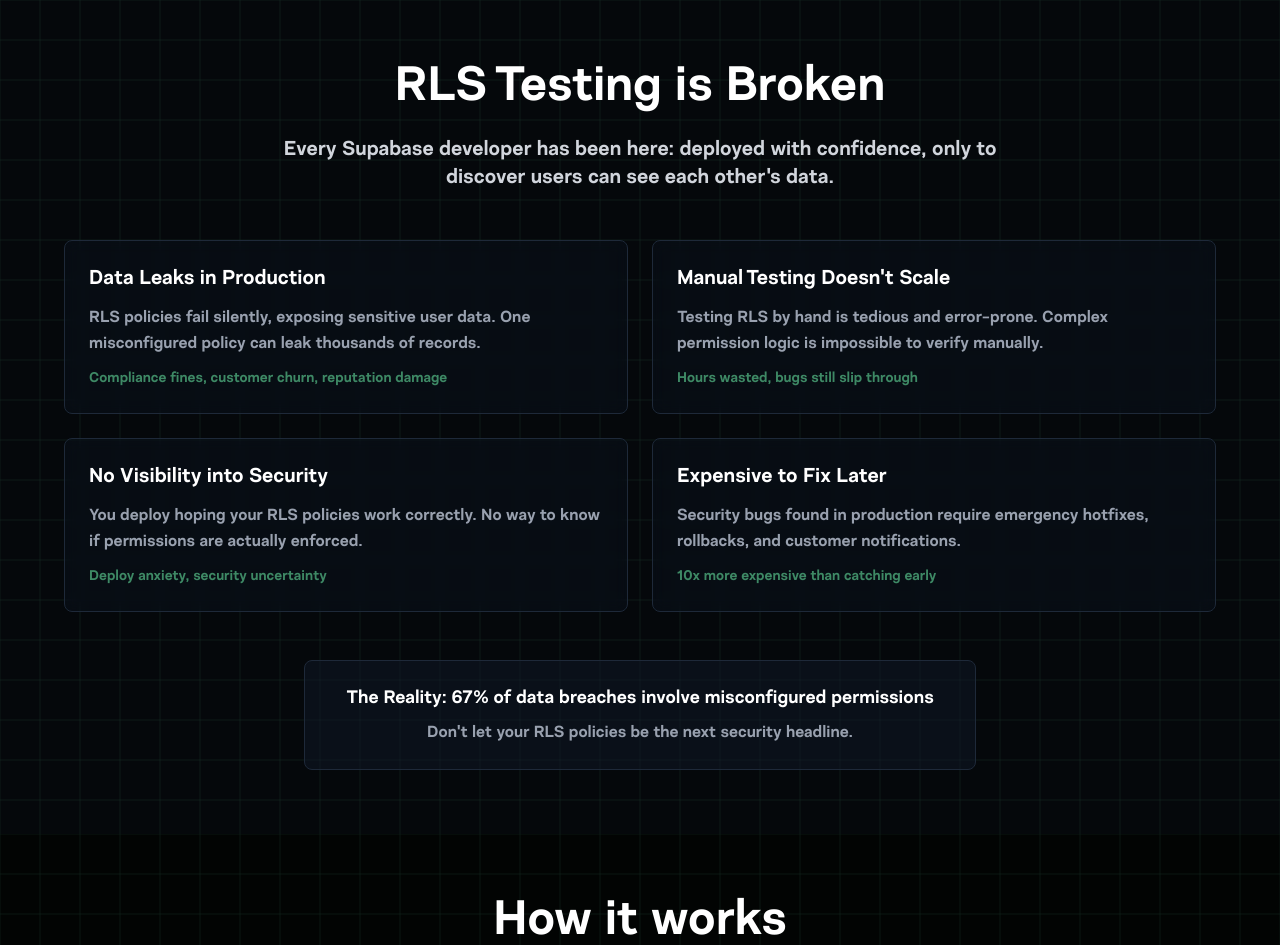
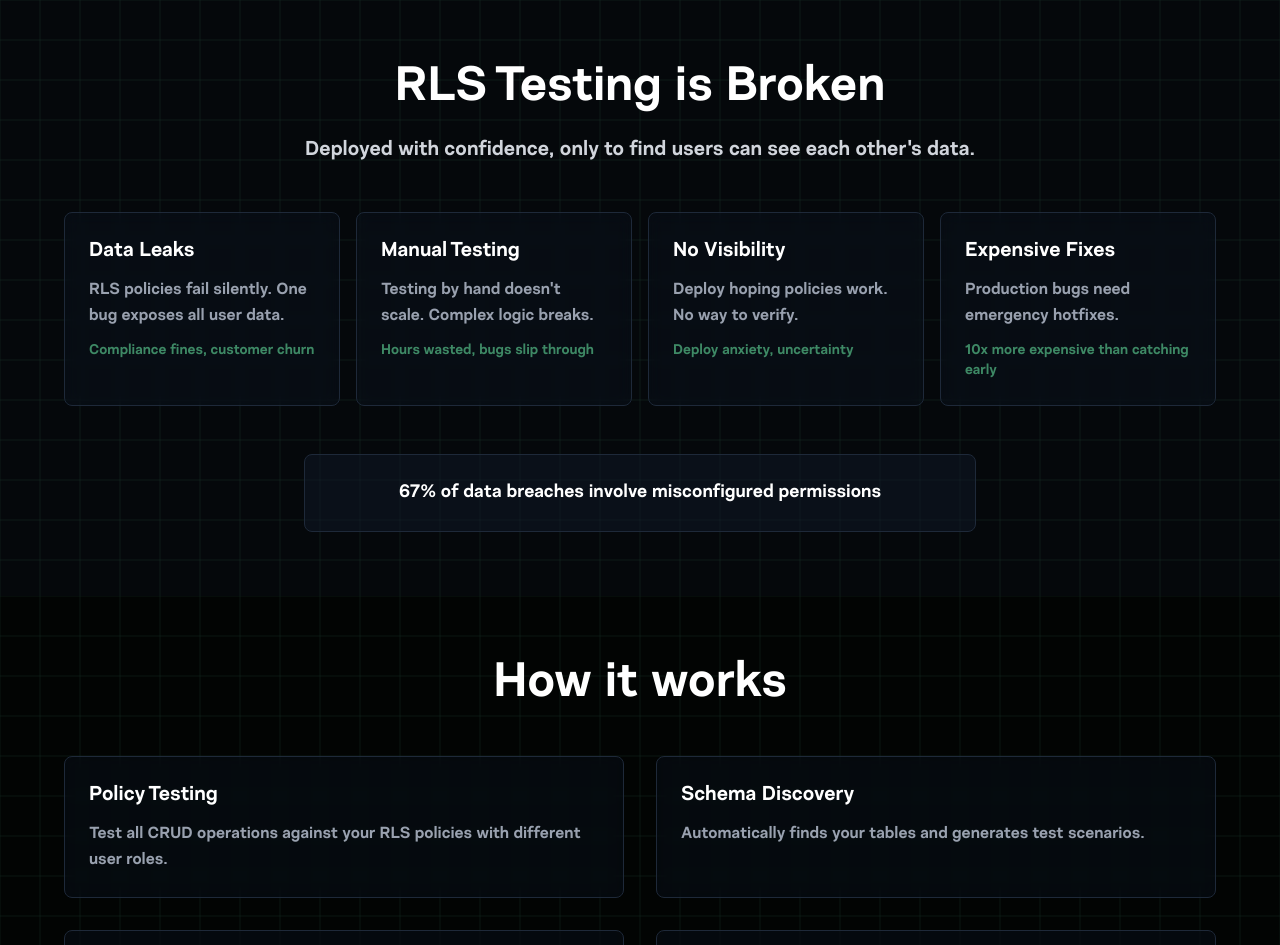
Before and after one commit to Rodrigotari1/supashield, a Next.js app in the folder landing/: page / in a window 1280 px wide. Shown: the part 800-1745 px from the top of the page. Built offline with nearby package versions, Linux system fonts and the light colour scheme.

Commit message:
update text

```diff
--- a/landing/src/components/Problem.tsx
+++ b/landing/src/components/Problem.tsx
@@ -1,23 +1,23 @@
 export default function Problem() {
   const problems = [
     {
-      title: "Data Leaks in Production",
-      description: "RLS policies fail silently, exposing sensitive user data. One misconfigured policy can leak thousands of records.",
-      impact: "Compliance fines, customer churn, reputation damage"
+      title: "Data Leaks",
+      description: "RLS policies fail silently. One bug exposes all user data.",
+      impact: "Compliance fines, customer churn"
     },
     {
-      title: "Manual Testing Doesn't Scale",
-      description: "Testing RLS by hand is tedious and error-prone. Complex permission logic is impossible to verify manually.",
-      impact: "Hours wasted, bugs still slip through"
+      title: "Manual Testing",
+      description: "Testing by hand doesn't scale. Complex logic breaks.",
+      impact: "Hours wasted, bugs slip through"
     },
     {
-      title: "No Visibility into Security",
-      description: "You deploy hoping your RLS policies work correctly. No way to know if permissions are actually enforced.",
-      impact: "Deploy anxiety, security uncertainty"
+      title: "No Visibility",
+      description: "Deploy hoping policies work. No way to verify.",
+      impact: "Deploy anxiety, uncertainty"
     },
     {
-      title: "Expensive to Fix Later",
-      description: "Security bugs found in production require emergency hotfixes, rollbacks, and customer notifications.",
+      title: "Expensive Fixes",
+      description: "Production bugs need emergency hotfixes.",
       impact: "10x more expensive than catching early"
     }
   ]
@@ -38,12 +38,11 @@ export default function Problem() {
             RLS Testing is Broken
           </h2>
           <p className="text-xl text-gray-300 max-w-3xl mx-auto">
-            Every Supabase developer has been here: deployed with confidence,
-            only to discover users can see each other&apos;s data.
+            Deployed with confidence, only to find users can see each other&apos;s data.
           </p>
         </div>
 
-        <div className="grid md:grid-cols-2 gap-6">
+        <div className="grid grid-cols-2 lg:grid-cols-4 gap-4">
           {problems.map((problem, index) => (
             <div
               key={index}
@@ -64,11 +63,8 @@ export default function Problem() {
 
         <div className="mt-12 text-center">
           <div className="bg-gray-900/50 border border-gray-800 rounded-lg p-6 max-w-2xl mx-auto">
-            <p className="text-lg text-white mb-2">
-              <span className="font-bold">The Reality:</span> 67% of data breaches involve misconfigured permissions
-            </p>
-            <p className="text-gray-400">
-              Don&apos;t let your RLS policies be the next security headline.
+            <p className="text-lg text-white">
+              <span className="font-bold">67%</span> of data breaches involve misconfigured permissions
             </p>
           </div>
         </div>
```
